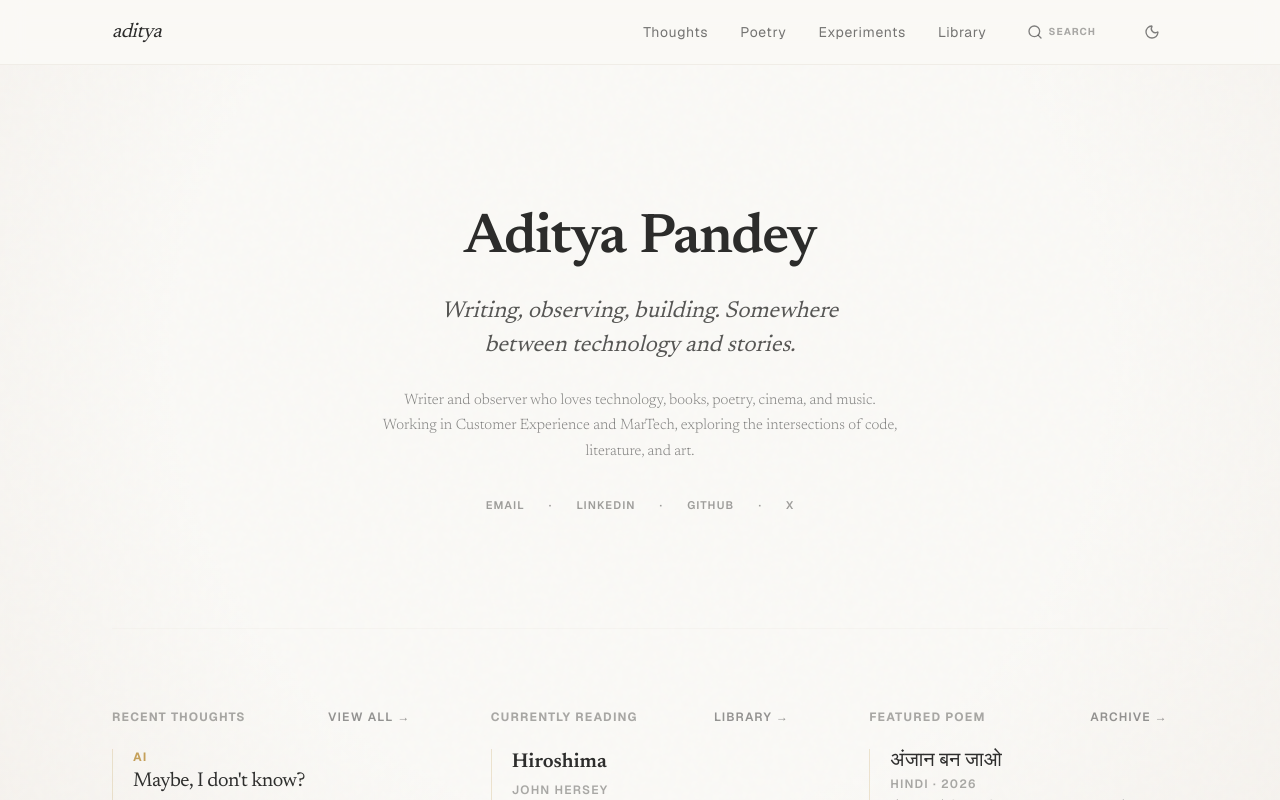
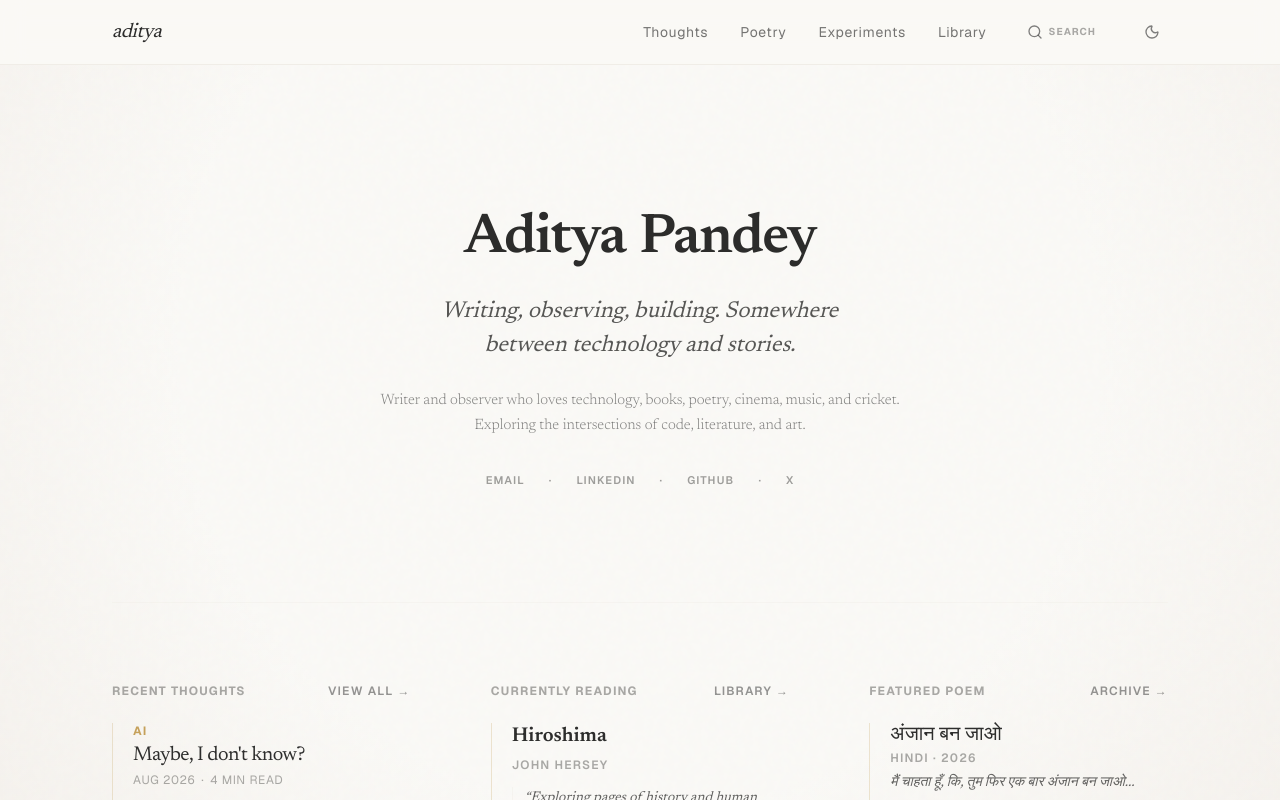
Before and after one commit to aditya-pandey/personal-website, a Next.js app: page / in a window 1280 px wide. Shown: the top 800 px of the page. Built offline with nearby package versions, Linux system fonts and the light colour scheme.

Commit message:
Update homepage bio: remove MarTech reference and add cricket

```diff
--- a/src/app/page.tsx
+++ b/src/app/page.tsx
@@ -42,7 +42,7 @@ export default function Home() {
                     Somewhere between technology and stories.
                   </p>
                   <p className="font-serif text-sm md:text-[15px] text-ink/60 leading-[1.7] max-w-[62ch] mb-8 text-center font-light">
-                    Writer and observer who loves technology, books, poetry, cinema, and music. Working in Customer Experience and MarTech, exploring the intersections of code, literature, and art.
+                    Writer and observer who loves technology, books, poetry, cinema, music, and cricket. Exploring the intersections of code, literature, and art.
                   </p>
                   <div className="flex flex-wrap justify-center gap-x-6 gap-y-3 text-[11px] font-sans uppercase tracking-widest font-semibold text-ink/45 select-none">
                     <a href="mailto:adityadpandey@gmail.com" className="hover:text-accent transition-colors">
```
